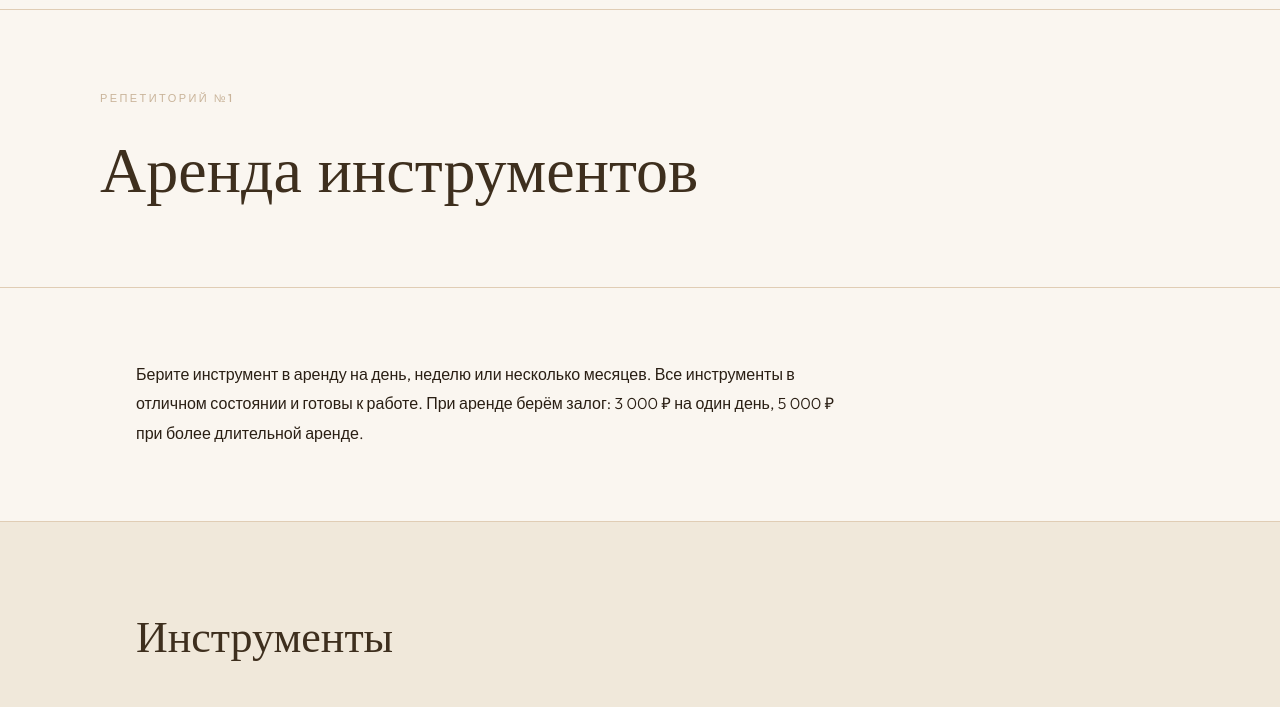
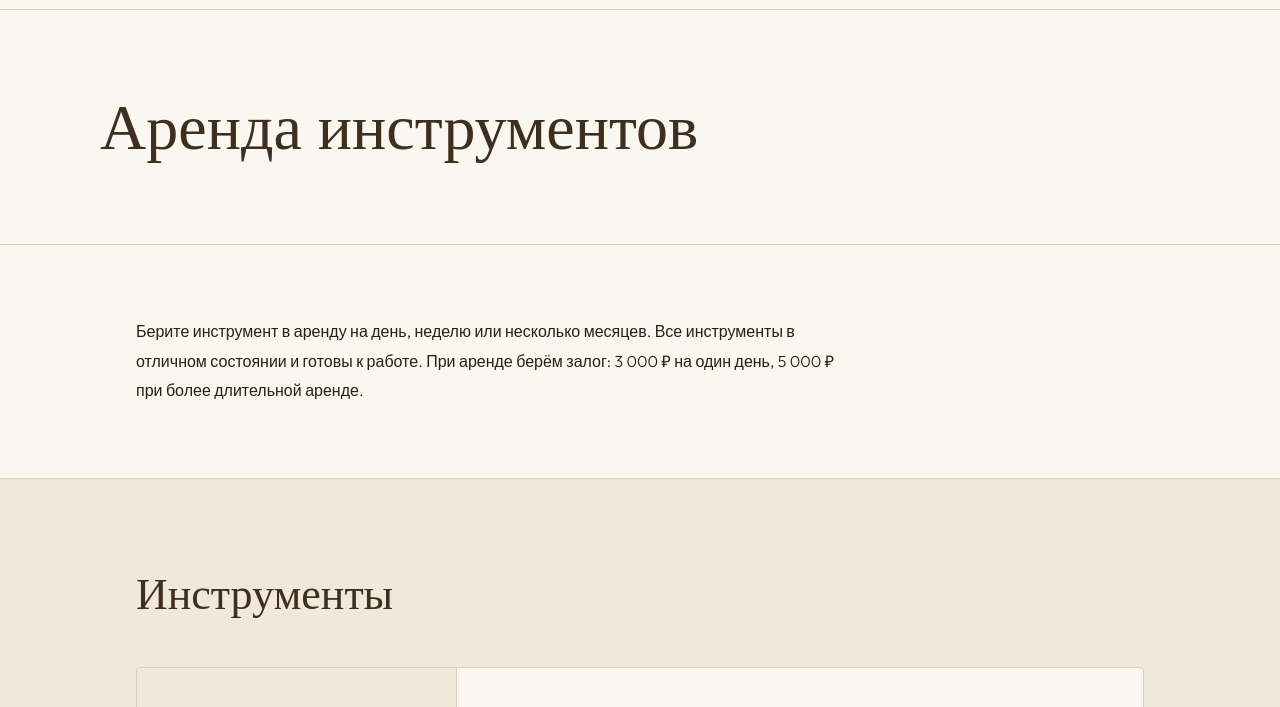
Before and after one commit to grakhovaalina-pixel/repetitoriy1, a plain HTML site: page instrument-rental.html in a window 1280 px wide. Shown: the part 53-760 px from the top of the page. Drawn offline with nearby package versions, Linux system fonts and the light colour scheme; a web font is replaced by a local one.

Commit message:
Update instrument-rental.html

```diff
--- a/instrument-rental.html
+++ b/instrument-rental.html
@@ -149,7 +149,6 @@ footer { background: var(--brown-dk); padding: 32px 0; }
 <!-- 1. HERO -->
 <section class="hero">
   <div class="hero-content container">
-    <p class="hero-label">Репетиторий №1</p>
     <h1 class="hero-title">Аренда инструментов</h1>
   </div>
 </section>
```
